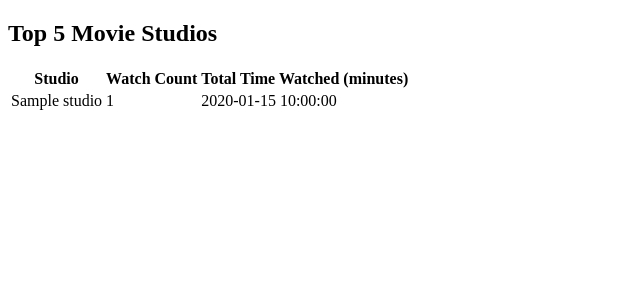
After one commit to pedroalmaguer/plex-reelback, a Flask app: template templates/top_studios.html in a window 1280 px wide. The commit adds this page. Shown: the top 300 px of the page, without its empty margins (0-640 px from the left). Run offline with Flask 3, Linux system fonts and the light colour scheme; the template is opened without the code that fills it: most values are stand-ins (such as "Sample title", 1, 10 or a date in 2020); some libraries are stand-ins or nearby versions.

Commit message:
Enhance user statistics and navigation: Added 'studio' field to SessionHistoryMetadata, implemented 'top_studios' route to display top 5 studios watched by users, and updated navigation in base.html and index.html to include new stats section. Improved error handling and logging in stats overview and top studios routes.

```diff
--- a/app.py
+++ b/app.py
@@ -34,6 +34,7 @@ class SessionHistoryMetadata(db.Model):
     full_title = db.Column(db.String, nullable=False)
     duration = db.Column(db.Integer, nullable=False)
     grandparent_title = db.Column(db.String, nullable=False)
+    studio = db.Column(db.String, nullable=True)
 
 class User(db.Model):
     __tablename__ = 'users'
@@ -78,17 +79,44 @@ def set_user():
 # Route for stats overview
 @app.route('/stats_overview', methods=['POST'])
 def stats_overview():
-    # Get your stats from the database
-    total_minutes = 99197.366666666664  # Your actual query here
-    total_sessions = 1856  # Your actual query here
-    unique_titles = 188   # Your actual query here
+    """
+    Gathers and displays an overview of a user's statistics, including:
+    - Total sessions
+    - Total minutes watched
+    - Number of unique titles watched
 
-    formatted_duration = format_duration(total_minutes)
+    Query Logic:
+    - Fetch total number of viewing sessions for the user.
+    - Calculate total minutes watched by summing the duration of all sessions.
+    - Count the number of unique titles (movies/shows) the user has watched.
+    """
+    user_id = session.get('user_id')
+    if not user_id:
+        app.logger.error("No user selected.")
+        return "<p>No user selected. Please select a user first.</p>"
 
-    return render_template('partials/stats_overview.html',
-                         watch_time=formatted_duration,
-                         total_sessions="{:,}".format(total_sessions),  # Add commas for thousands
-                         unique_titles="{:,}".format(unique_titles))    # Add commas for thousands
+    try:
+        total_sessions = SessionHistory.query.filter_by(user_id=user_id).count()
+        total_minutes_watched = db.session.query(
+            db.func.sum((SessionHistory.stopped - SessionHistory.started) / 60)
+        ).filter(SessionHistory.user_id == user_id).scalar()
+
+        unique_titles_watched = db.session.query(
+            db.func.count(db.distinct(SessionHistory.parent_rating_key))
+        ).filter(SessionHistory.user_id == user_id).scalar()
+
+        stats = {
+            'total_sessions': total_sessions,
+            'total_minutes_watched': total_minutes_watched or 0,
+            'unique_titles_watched': unique_titles_watched or 0
+        }
+        app.logger.debug(f"Stats: {stats}")
+        username = User.query.filter_by(user_id=user_id).first().username
+        return render_template('stats_overview.html', stats=stats, username=username)
+    except Exception as e:
+        app.logger.error(f"Error in stats_overview: {e}")
+        return f"Error occurred: {e}", 500
+
 
 
 # Route for movies watched in 2024
@@ -249,6 +277,49 @@ def most_popular():
         app.logger.error(f"Error in most_popular route: {e}")
         return f"Error occurred: {e}", 500
 
+@app.route('/top_studios', methods=['POST'])
+def top_studios():
+    """
+    Retrieves the top 5 movie studios watched by the selected user.
+    """
+    user_id = session.get('user_id')
+    if not user_id:
+        return jsonify({'success': False, 'error': 'No user selected. Please select a user first.'}), 400
+
+    try:
+        # Query top 5 studios
+        top_studios = db.session.query(
+            SessionHistoryMetadata.studio.label('studio'),
+            db.func.count(SessionHistory.rating_key).label('watch_count'),
+            db.func.sum((SessionHistory.stopped - SessionHistory.started) / 60).label('total_time')
+        ).join(
+            SessionHistory, SessionHistory.rating_key == SessionHistoryMetadata.rating_key
+        ).filter(
+            SessionHistory.user_id == user_id,
+            SessionHistory.media_type == 'movie'
+        ).group_by(
+            SessionHistoryMetadata.studio
+        ).order_by(
+            db.func.count(SessionHistory.rating_key).desc()
+        ).limit(5).all()
+
+        # Format data for the template
+        studios = [
+            {
+                'studio': studio if studio else 'Unknown Studio',
+                'watch_count': watch_count,
+                'total_time': round(total_time, 2) if total_time else 0
+            }
+            for studio, watch_count, total_time in top_studios
+        ]
+
+        return render_template('top_studios.html', studios=studios)
+    except Exception as e:
+        app.logger.error(f"Error in top_studios: {e}")
+        return f"Error occurred: {e}", 500
+
+
+
 # Debugging routes
 # @app.route('/test_users')
 # def test_users():
--- a/templates/base.html
+++ b/templates/base.html
@@ -26,6 +26,7 @@
             </form>
             <nav>
                 <button onclick="loadContent('/stats_overview', 'Overview')">Overview</button>
+                <button onclick="loadContent('/top_studios', 'Top Studios')">Top Studios</button>
                 <button onclick="loadContent('/movies_2024', 'Movies Watched')">Movies Watched</button>
                 <button onclick="loadContent('/last_watched', 'Last Watched')">Last Watched</button>
             </nav>
@@ -41,5 +42,6 @@
             </div>
         </main>
     </div>
+    <script src="{{ url_for('static', filename='js/navigation.js') }}"></script>
 </body>
 </html>
--- a/templates/index.html
+++ b/templates/index.html
@@ -39,6 +39,10 @@
                 <div class="stat-content"></div>
             </section>
 
+            <section class="stat-section" id="top_studios">
+                <div class="stat-content"></div>
+            </section>
+
             <section class="stat-section" id="movies-2024">
                 <div class="stat-content"></div>
             </section>
@@ -54,6 +58,7 @@
             <span class="dot"></span>
             <span class="dot"></span>
             <span class="dot"></span>
+            <span class="dot"></span>
         </div>
     </div>
 
@@ -63,6 +68,7 @@
         const sectionEndpoints = {
             'overview': '/stats_overview',
             'most-popular': '/most_popular',
+            'top_studios': '/top_studios',
             'movies-2024': '/movies_2024',
             'last-watched': '/last_watched'
         };
--- /dev/null
+++ b/templates/top_studios.html
@@ -0,0 +1,35 @@
+<!DOCTYPE html>
+<html lang="en">
+<head>
+    <meta charset="UTF-8">
+    <meta name="viewport" content="width=device-width, initial-scale=1.0">
+    <title>Top Movie Studios</title>
+</head>
+<body>
+    <div>
+        <h2>Top 5 Movie Studios</h2>
+        {% if studios %}
+        <table>
+            <thead>
+                <tr>
+                    <th>Studio</th>
+                    <th>Watch Count</th>
+                    <th>Total Time Watched (minutes)</th>
+                </tr>
+            </thead>
+            <tbody>
+                {% for studio in studios %}
+                <tr>
+                    <td>{{ studio.studio }}</td>
+                    <td>{{ studio.watch_count }}</td>
+                    <td>{{ studio.total_time }}</td>
+                </tr>
+                {% endfor %}
+            </tbody>
+        </table>
+        {% else %}
+        <p>No data available for top studios.</p>
+        {% endif %}
+    </div>
+</body>
+</html>
```
Also changed, not shown: static/js/navigation.js (added, +58 -0 lines).
